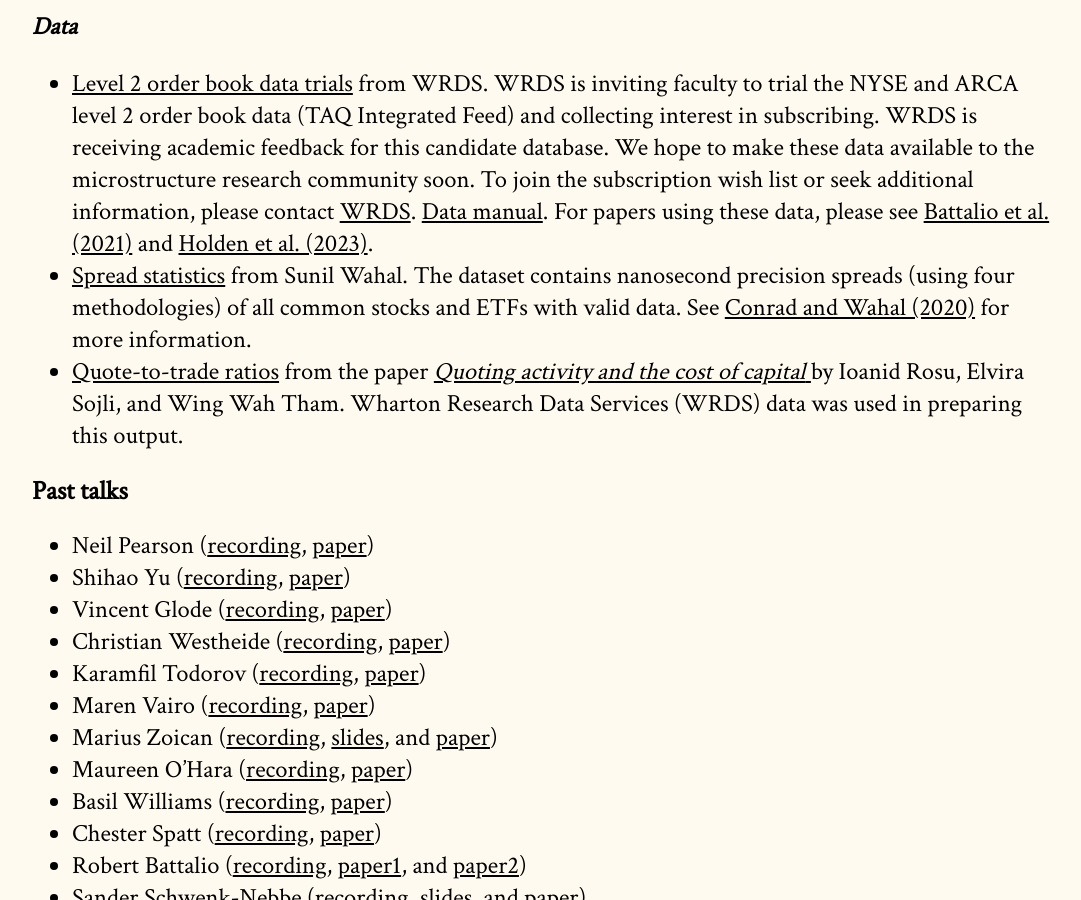
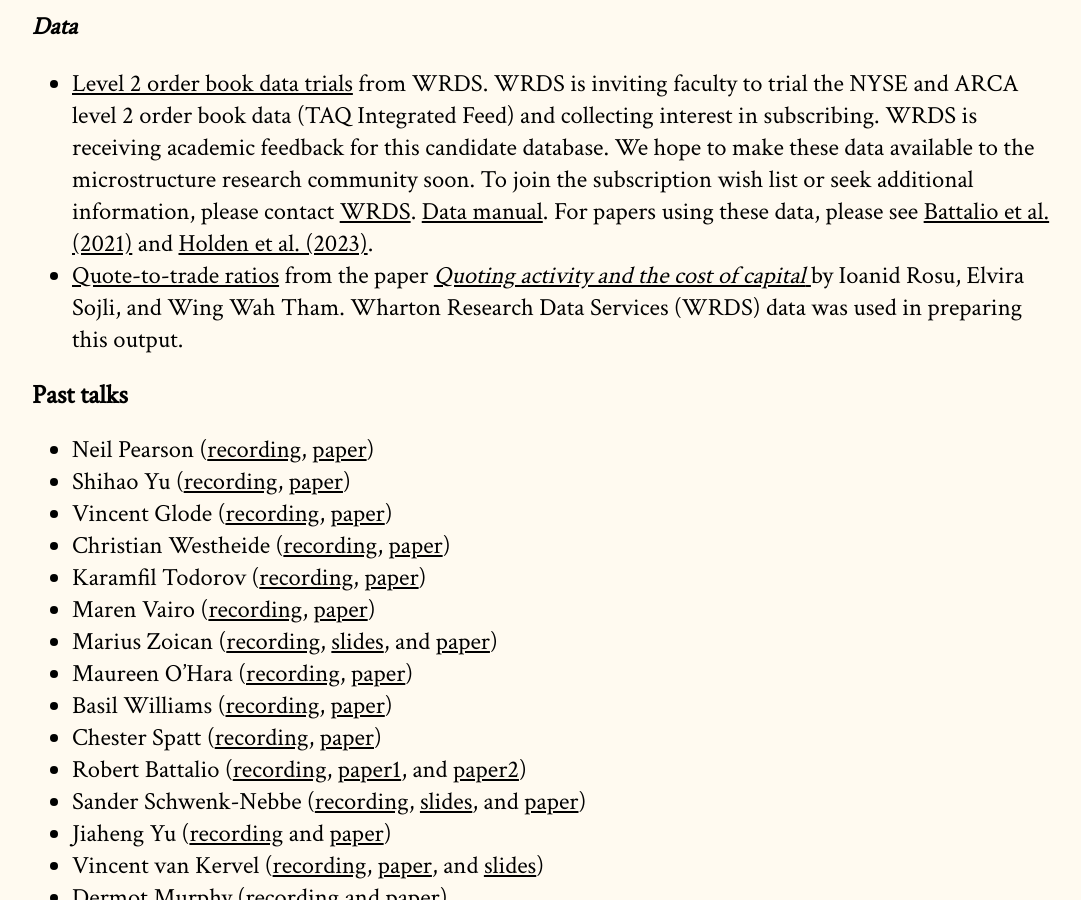
Before and after one commit to cpfiffer/microstructure.exchange, a Jekyll site: the page built from index.md, in a window 1280 px wide and 900 px high, scrolled down 2609 px. Shown: the whole window, without its empty margins (96-1177 px from the left). Built offline with Jekyll 4.4.1, drawn with Linux system fonts in a browser that asks for light colours; some web fonts are replaced.

Commit message:
Update index.md

```diff
--- a/index.md
+++ b/index.md
@@ -61,7 +61,7 @@ The Microstructure Exchange will host resources, tools, and data for microstruct
 ### Data
 
 - [Level 2 order book data trials](https://wrds-www.wharton.upenn.edu/login/?next=/pages/get-data/nyse-trade-and-quote-trial/nyse-order-book-sample/) from WRDS. WRDS is inviting faculty to trial the NYSE and ARCA level 2 order book data (TAQ Integrated Feed) and collecting interest in subscribing. WRDS is receiving academic feedback for this candidate database. We hope to make these data available to the microstructure research community soon. To join the subscription wish list or seek additional information, please contact [WRDS](https://wrds-support.wharton.upenn.edu/hc/en-us/requests/new?ticket_form_id=114093978532). [Data manual](https://wrds-www.wharton.upenn.edu/login/?next=/documents/1736/TAQ_Pillar_Products_Client_Specification_v2.3f.pdf). For papers using these data, please see [Battalio et al. (2021)](https://www.sciencedirect.com/science/article/pii/S1386418120300367?casa_token=ccSQ6pL5bZMAAAAA:3pfY1G2tZj6mj3gzlL73-3VIL8FUKkOklGNlGNBSgxXCkDQOM2BMv_cA6k26mq7LC4P4V23hL_E) and [Holden et al. (2023)](https://papers.ssrn.com/sol3/papers.cfm?abstract_id=4441422).
-- [Spread statistics](https://research.wpcarey.asu.edu/investment-engineering/spread-statistics/) from Sunil Wahal. The dataset contains nanosecond precision spreads (using four methodologies) of all common stocks and ETFs with valid data. See [Conrad and Wahal (2020)](https://www.sciencedirect.com/science/article/pii/S0304405X19302272?casa_token=J1PxSM5ItqgAAAAA:mpytum5FSdQUbwVAkfsWEJE-mg3vY29IfeZXa7rYB1B_KV9RFAsumYYcuHWf7UdhONaoTfCzlsE) for more information.
+<!-- - [Spread statistics](https://research.wpcarey.asu.edu/investment-engineering/spread-statistics/) from Sunil Wahal. The dataset contains nanosecond precision spreads (using four methodologies) of all common stocks and ETFs with valid data. See [Conrad and Wahal (2020)](https://www.sciencedirect.com/science/article/pii/S0304405X19302272?casa_token=J1PxSM5ItqgAAAAA:mpytum5FSdQUbwVAkfsWEJE-mg3vY29IfeZXa7rYB1B_KV9RFAsumYYcuHWf7UdhONaoTfCzlsE) for more information. -->
 - [Quote-to-trade ratios](https://drive.google.com/file/d/1H8wMvA_59-N5Y_xiDPGTbpBsX5BFwOIV/view) from the paper [_Quoting activity and the cost of capital_ ](https://papers.ssrn.com/sol3/papers.cfm?abstract_id=3005928) by Ioanid Rosu, Elvira Sojli, and Wing Wah Tham. Wharton Research Data Services (WRDS) data was used in preparing this output.
 
 ## Past talks
```
